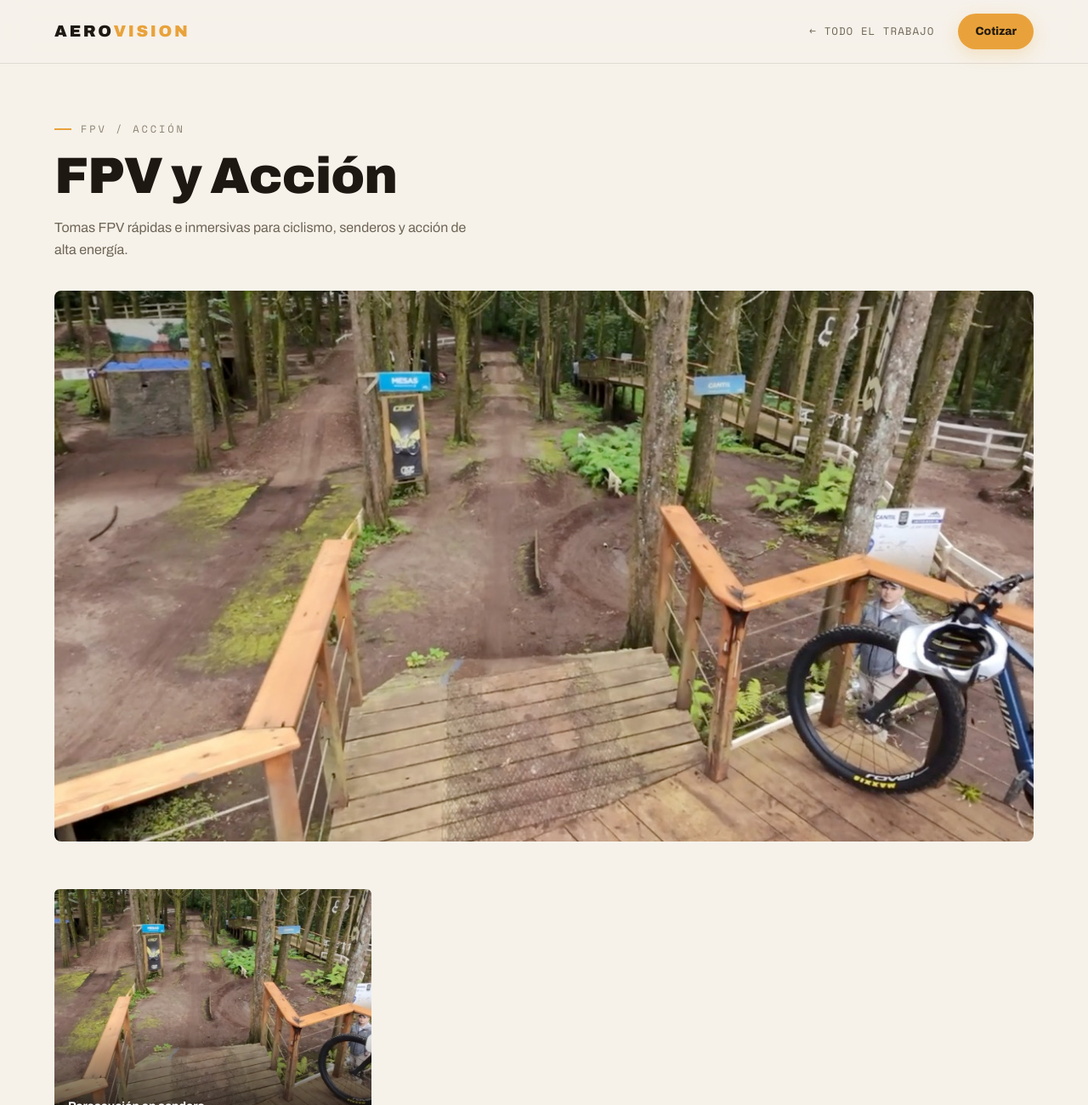
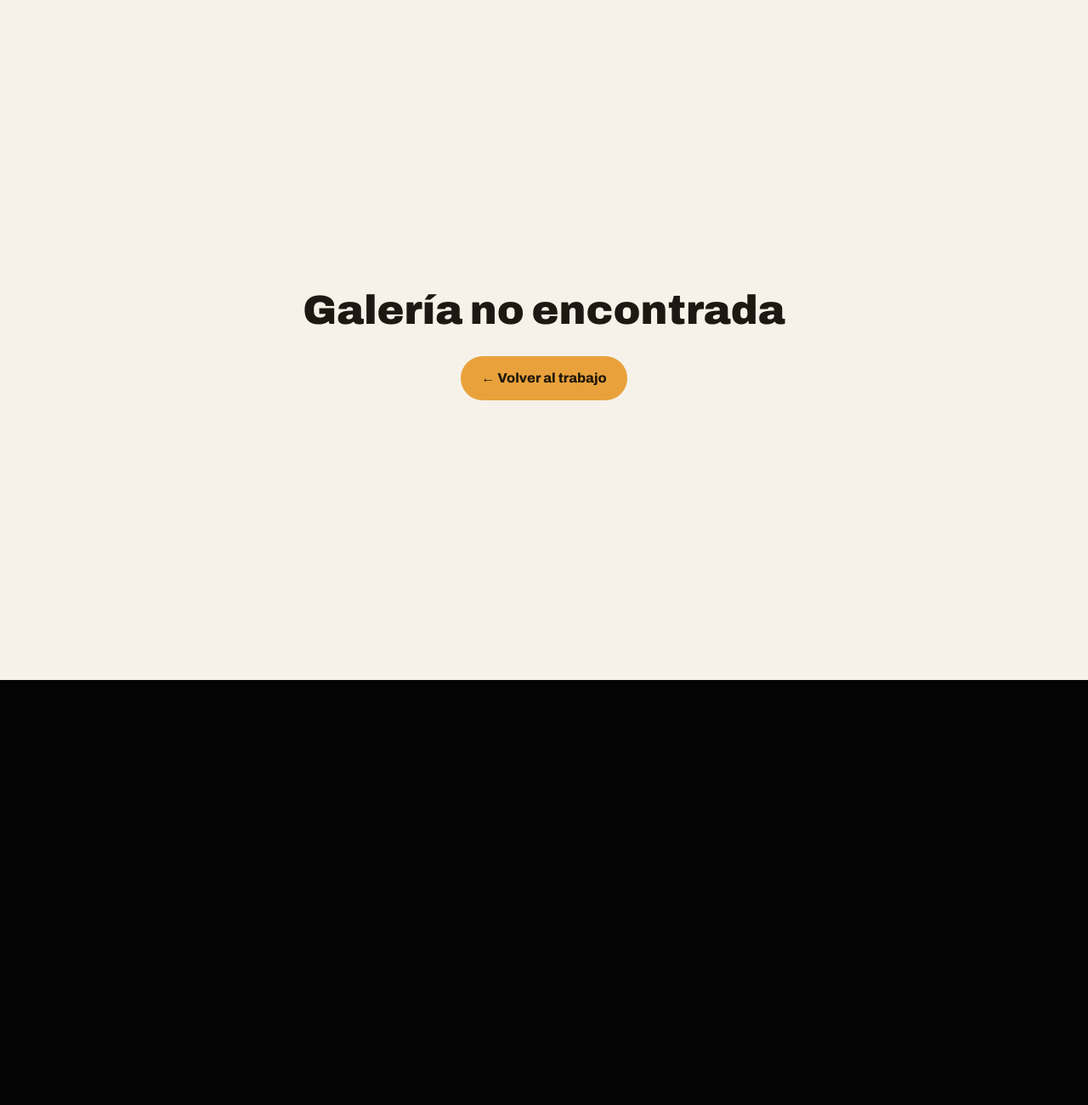
Before and after one commit to DaniePRO93/aereovision, a React (Vite) app: page /work/bike in a window 1280 px wide. Shown: the top 1300 px of the page at 85% size. After the commit the page ends 800 px from the top, so only its background shows below. Built offline with nearby package versions, Linux system fonts and the light colour scheme.

Commit message:
Home cover -> exterior; big single-column galleries; rename FPV to Accion
- Home tile cover now uses the exterior photo
- Gallery pages: feature video + photos stacked full-width (big)
- Rename FPV/Action category to 'Accion' (slug /work/accion)

```diff
--- a/src/data/work.ts
+++ b/src/data/work.ts
@@ -55,7 +55,7 @@ export const workCategories: WorkCategory[] = [
     label: "Casas y Bienes Raíces",
     blurb:
       "Recorridos aéreos y fotos que hacen imposible pasar de largo una propiedad. Mira el tour completo y más tomas abajo.",
-    cover: homeRoof,
+    cover: homeOutside,
     video: homePullout,
     featureVideo: homeTour,
     feature: true,
@@ -66,14 +66,14 @@ export const workCategories: WorkCategory[] = [
     ],
   },
   {
-    slug: "bike",
-    tag: "FPV / ACCIÓN",
-    tileTitle: "Persecución en bajada",
-    label: "FPV y Acción",
-    blurb: "Tomas FPV rápidas e inmersivas para ciclismo, senderos y acción de alta energía.",
+    slug: "accion",
+    tag: "ACCIÓN",
+    tileTitle: "Bajadas",
+    label: "Acción",
+    blurb: "Tomas de acción rápidas e inmersivas: bajadas, ciclismo y senderos de alta energía.",
     cover: bikeTrail,
     aspect: "4 / 5",
-    items: [{ type: "image", src: bikeTrail, caption: "Persecución en sendero" }],
+    items: [{ type: "image", src: bikeTrail, caption: "Bajada en sendero" }],
   },
   {
     slug: "sports",
--- a/src/pages/WorkGallery.tsx
+++ b/src/pages/WorkGallery.tsx
@@ -159,20 +159,20 @@ const WorkGallery = () => {
         <div
           style={{
             display: "grid",
-            gridTemplateColumns: "repeat(auto-fill, minmax(280px, 1fr))",
-            gap: 16,
+            gridTemplateColumns: "1fr",
+            gap: 24,
           }}
         >
           {cat.items.map((item, i) => (
             <Reveal
               key={`${item.src}-${i}`}
-              delay={(i % 3) * 80}
+              delay={0}
               style={{
                 position: "relative",
-                borderRadius: 6,
+                borderRadius: 8,
                 overflow: "hidden",
                 background: "#17140F",
-                aspectRatio: "4 / 3",
+                aspectRatio: "16 / 9",
               }}
             >
               {item.type === "video" ? (
```
